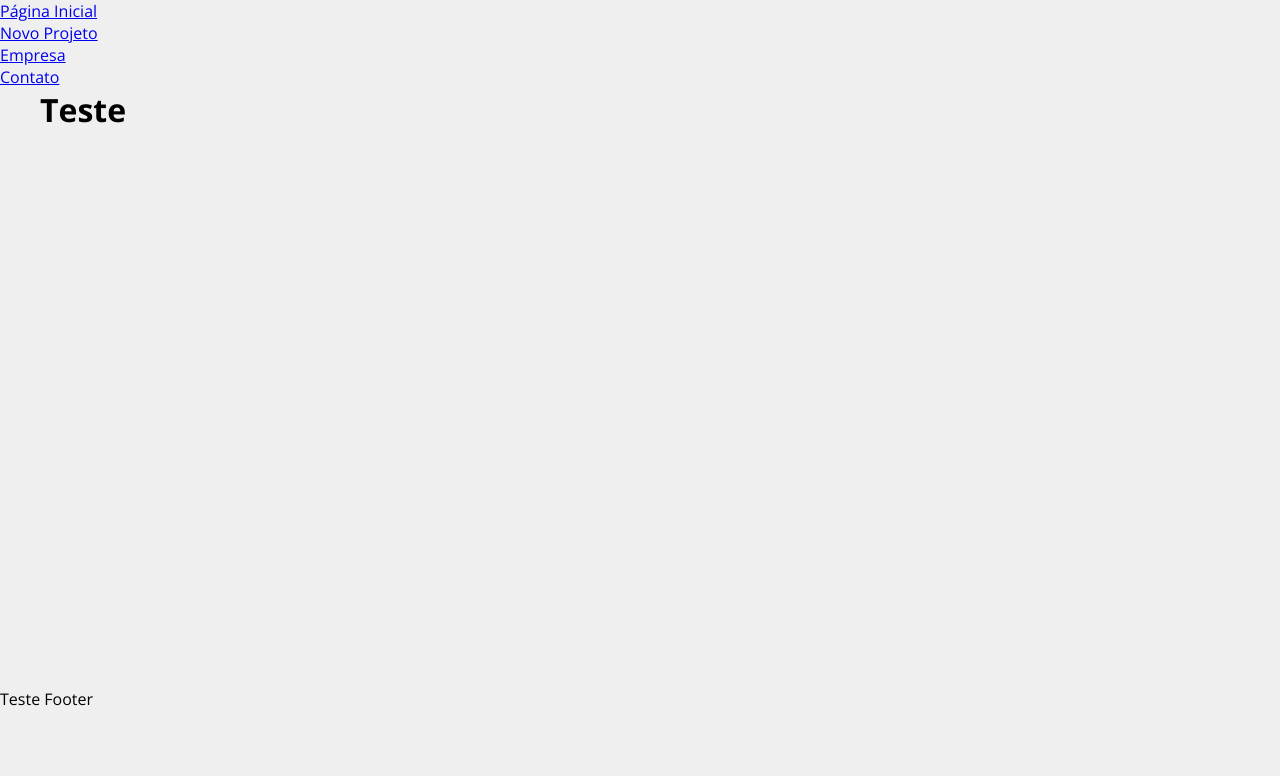
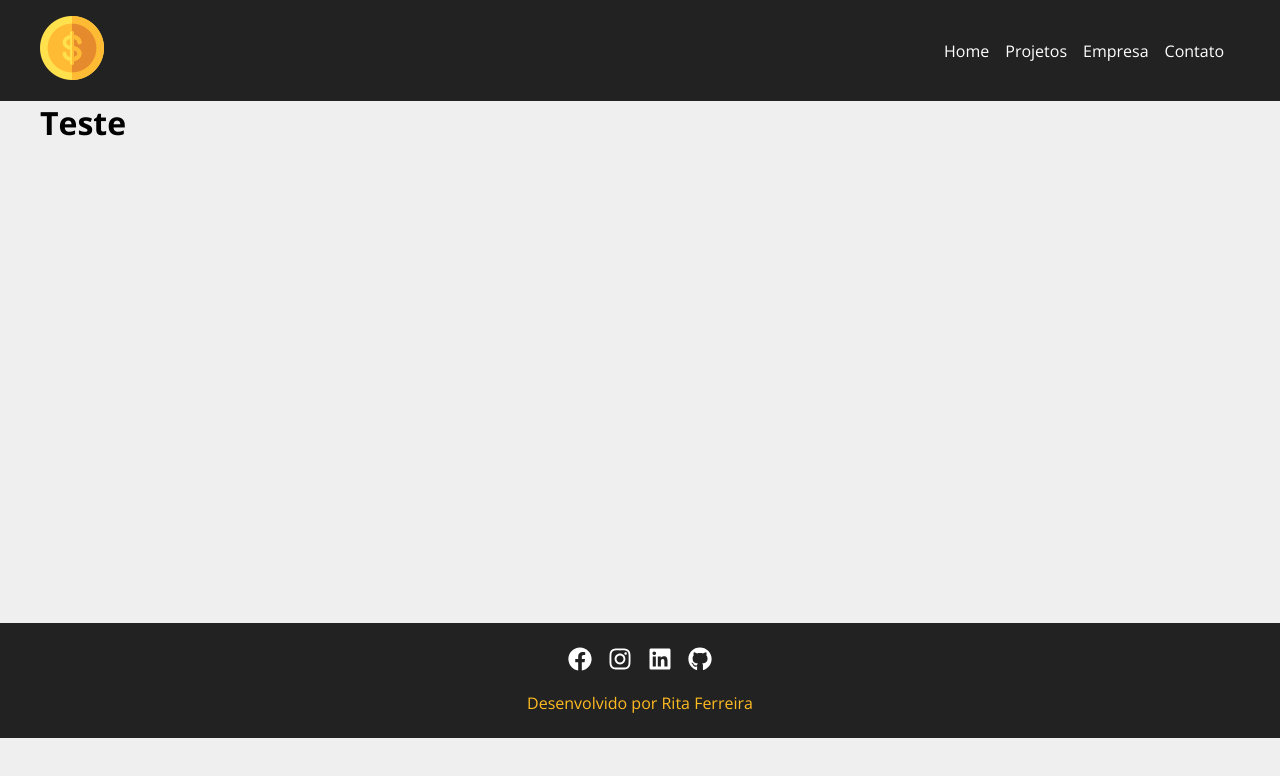
Before and after one commit to RitaFer/Costs, a React (Create React App) app in the folder 02-costs/: page /newproject in a window 1280 px wide. Shown: the top 776 px of the page. Built offline with nearby package versions, Linux system fonts and the light colour scheme.

Commit message:
navbar-footer

```diff
--- a/02-costs/src/components/layout/Container.module.css
+++ b/02-costs/src/components/layout/Container.module.css
@@ -7,7 +7,7 @@
 }
 
 .minHeight {
-  min-height: 75vh;
+  min-height: 65.2vh;
 }
 
 .start {
--- a/02-costs/src/components/layout/Footer.js
+++ b/02-costs/src/components/layout/Footer.js
@@ -1,8 +1,28 @@
+import {FaFacebook, FaInstagram, FaLinkedin, FaGithub} from 'react-icons/fa'
+import styles from './Footer.module.css'
+
+
 function Footer(){
   return(
-    <>
-    <p>Teste Footer</p>
-    </>
+    <footer className={styles.footer}>
+      <ul className={styles.social}>
+        <li>
+          <FaFacebook/>
+        </li>
+        <li>
+          <FaInstagram/>
+        </li>
+        <li>
+          <FaLinkedin/>
+        </li>
+        <li>
+          <FaGithub/>
+        </li>
+      </ul>
+      <p>
+        <span>Desenvolvido por Rita Ferreira</span>
+      </p>
+    </footer>
   )
 }
 
--- /dev/null
+++ b/02-costs/src/components/layout/Footer.module.css
@@ -0,0 +1,31 @@
+.footer {
+  background-color: #222;
+  color: #fff;
+  padding: 1.5em;
+  text-align: center;
+}
+
+.social {
+  display: flex;
+  justify-content: center;
+  list-style: none;
+}
+
+.social li {
+  margin: 0 0.5em;
+}
+
+.social li:hover {
+  color: #fb2;
+}
+
+.social svg {
+  font-size: 1.5em;
+  cursor: pointer;
+}
+
+.footer p {
+  color: #fb2;
+  margin-top: 1em;
+  font-size: 1em;
+}
--- a/02-costs/src/components/layout/NavBar.js
+++ b/02-costs/src/components/layout/NavBar.js
@@ -1,17 +1,32 @@
-import { Link } from 'react-router-dom'
-// import styles from './NavBar.module.css'
+import { Link } from "react-router-dom";
+import Container from "./Container";
+import styles from "./NavBar.module.css";
+import logo from "../../img/costs_logo.png";
 
-function NavBar(){
-  return(
-    <>
-    <ul>
-        <li><Link to='/'>Página Inicial</Link></li>
-        <li><Link to='/newproject'>Novo Projeto</Link></li>
-        <li><Link to='/company'>Empresa</Link></li>
-        <li><Link to='/contact'>Contato</Link></li>
-      </ul>
-    </>
-  )
+function Navbar() {
+  return (
+    <div className={styles.navbar}>
+      <Container>
+        <Link to="/">
+          <img className={styles.img} src={logo} alt="Costs" />
+        </Link>
+        <ul className={styles.list}>
+          <li className={styles.item}>
+            <Link to="/">Home</Link>
+          </li>
+          <li className={styles.item}>
+            <Link to="/projects">Projetos</Link>
+          </li>
+          <li className={styles.item}>
+            <Link to="/company">Empresa</Link>
+          </li>
+          <li className={styles.item}>
+            <Link to="/contact">Contato</Link>
+          </li>
+        </ul>
+      </Container>
+    </div>
+  );
 }
 
-export default NavBar
+export default Navbar;
--- a/02-costs/src/components/layout/NavBar.module.css
+++ b/02-costs/src/components/layout/NavBar.module.css
@@ -0,0 +1,29 @@
+.navbar {
+  justify-content: space-between;
+  background-color: #222;
+  padding: 1em;
+}
+
+.img {
+    align-items: initial;
+}
+
+.list {
+  display: flex;
+  list-style: none;
+  align-items: center;
+}
+
+.item {
+  margin-right: 1em;
+}
+
+.item a {
+  color: #fff;
+  text-decoration: none;
+}
+
+.item a:hover {
+  color: #fb3;
+  text-decoration: none;
+}
--- a/02-costs/src/index.css
+++ b/02-costs/src/index.css
@@ -9,5 +9,5 @@ html,
 body,
 #root {
   background-color: #EFEFEF;
-  height: 100%;
+  height: 100vh;
 }
```
